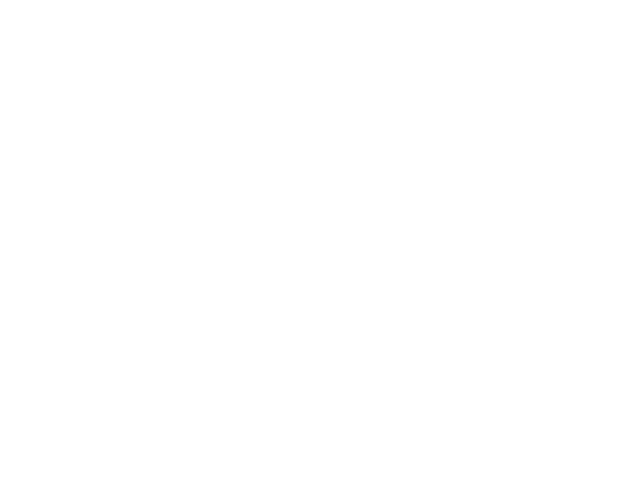
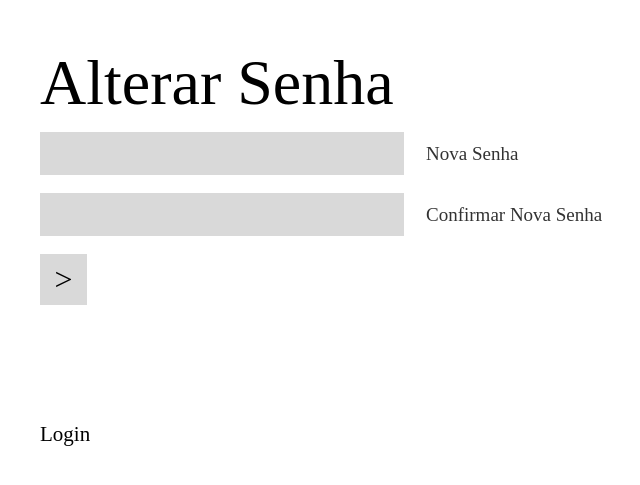
Before and after one commit to rodrigolima2/log-in, a React (Create React App) app: page /alterar-senha/1 in a window 1280 px wide. Before the commit this address had no page. Shown: the part 151-636 px from the top of the page, without its empty margins (20-660 px from the left). Built offline with nearby package versions, Linux system fonts and the light colour scheme; a web font is replaced by a local one.

Commit message:
feat: validações de alterar senha

```diff
--- a/src/App.js
+++ b/src/App.js
@@ -26,6 +26,7 @@ function App() {
             <Route path="/" element={<Login />} />
             <Route path="/cadastrar" element={<Cadastro />} />
             <Route path="/alterar-senha" element={<AlterarSenha />} />
+            <Route path="/alterar-senha/:token" element={<AlterarSenha />} />
             <Route element={<ProtectedRoutes />}>
               <Route path="/home" element={<LogadoProvider><Home /></LogadoProvider>} />
             </Route>
--- a/src/hooks/useRequests.js
+++ b/src/hooks/useRequests.js
@@ -86,4 +86,26 @@ async function verifyToken(route, token) {
     }
 }
 
-export { get, post, put, verifyToken };
+async function changePassword(route, token, body) {
+    try {
+        const response = await fetch(`http://localhost:3333/${route}/${token}`, {
+            method: "PUT",
+            headers: {
+                "Content-Type": "application/json",
+            },
+            body: JSON.stringify(body),
+        });
+
+        const data = await response.json();
+
+        if (!response.ok) {
+            throw new Error(data.message);
+        }
+
+        return data;
+    } catch (error) {
+        errorMessage(error.message);
+    }
+}
+
+export { get, post, put, verifyToken, changePassword };
--- a/src/pages/AlterarSenha/index.js
+++ b/src/pages/AlterarSenha/index.js
@@ -1,7 +1,8 @@
 import { useEffect } from 'react';
+import { useParams } from 'react-router-dom';
 
 import useUsuario from '../../hooks/useUsuario';
-import { post } from '../../hooks/useRequests';
+import { post, changePassword } from '../../hooks/useRequests';
 
 import InitialPageTitle from '../../components/InitialPageTitle';
 import InitialPageInput from '../../components/InitialPageInput';
@@ -16,9 +17,11 @@ function AlterarSenha() {
         setNome,
         setSobrenome,
         email, setEmail,
-        setSenha,
-        setConfSenha
+        senha, setSenha,
+        confSenha, setConfSenha
     } = useUsuario();
+
+    const { token } = useParams();
 
     useEffect(() => {
         setNome('');
@@ -30,27 +33,59 @@ function AlterarSenha() {
     }, []);
 
     async function handleSubimit() {
+        if (!token) {
             if (!email) return errorMessage('Insira seu email!');
 
             const re = /\S+@\S+\.\S+/;
 
             if (!re.test(email)) return errorMessage('Insira um email em formato válido!');
+        }
 
+        if (token) {
+            if (!senha || !confSenha) return errorMessage('Preencha todos os campos!');
+            if (senha.length < 8 || senha.length > 20) return errorMessage('Insira uma senha com no mínimo 8 e no máximo 20 caracteres!');
+            if (senha !== confSenha) return errorMessage('Senha e Confirmar Senha não conferem!');
+            if (senha.includes(" ")) return errorMessage('Insira uma senha sem espaços!');
+        }
+
+        try {
+            if (!token) {
                 const body = {
-            email: email.trim().toLowerCase()
+                    email: email.trim().toLowerCase(),
                 };
 
-        const result = await post('alter', body);
+                return await post('alter', body);
+            }
 
-        console.log(result)
-        return;
+            if (token) {
+                const body = {
+                    senha: senha.trim()
+                };
+
+                return await changePassword('alter', token, body);
+            }
+        } catch (error) {
+            errorMessage(error.message);
+        }
+
     }
 
     return (
         <div className="initial-page">
             <InitialPageTitle>Alterar Senha</InitialPageTitle>
+            {!token &&
+                <>
                     <InitialPageInput type="text" value={email} setValue={setEmail}>Email</InitialPageInput>
                     <InitialPageButton onClick={handleSubimit}>{'>'}</InitialPageButton>
+                </>
+            }
+            {token &&
+                <>
+                    <InitialPageInput type="password" value={senha} setValue={setSenha}>Nova Senha</InitialPageInput>
+                    <InitialPageInput type="password" value={confSenha} setValue={setConfSenha}>Confirmar Nova Senha</InitialPageInput>
+                    <InitialPageButton onClick={handleSubimit}>{'>'}</InitialPageButton>
+                </>
+            }
             <div className="initial-page__links">
                 <InitialPageLink linkTo="/">Login</InitialPageLink>
             </div>
```
Lines whose indentation alone changed are shown as unchanged.
